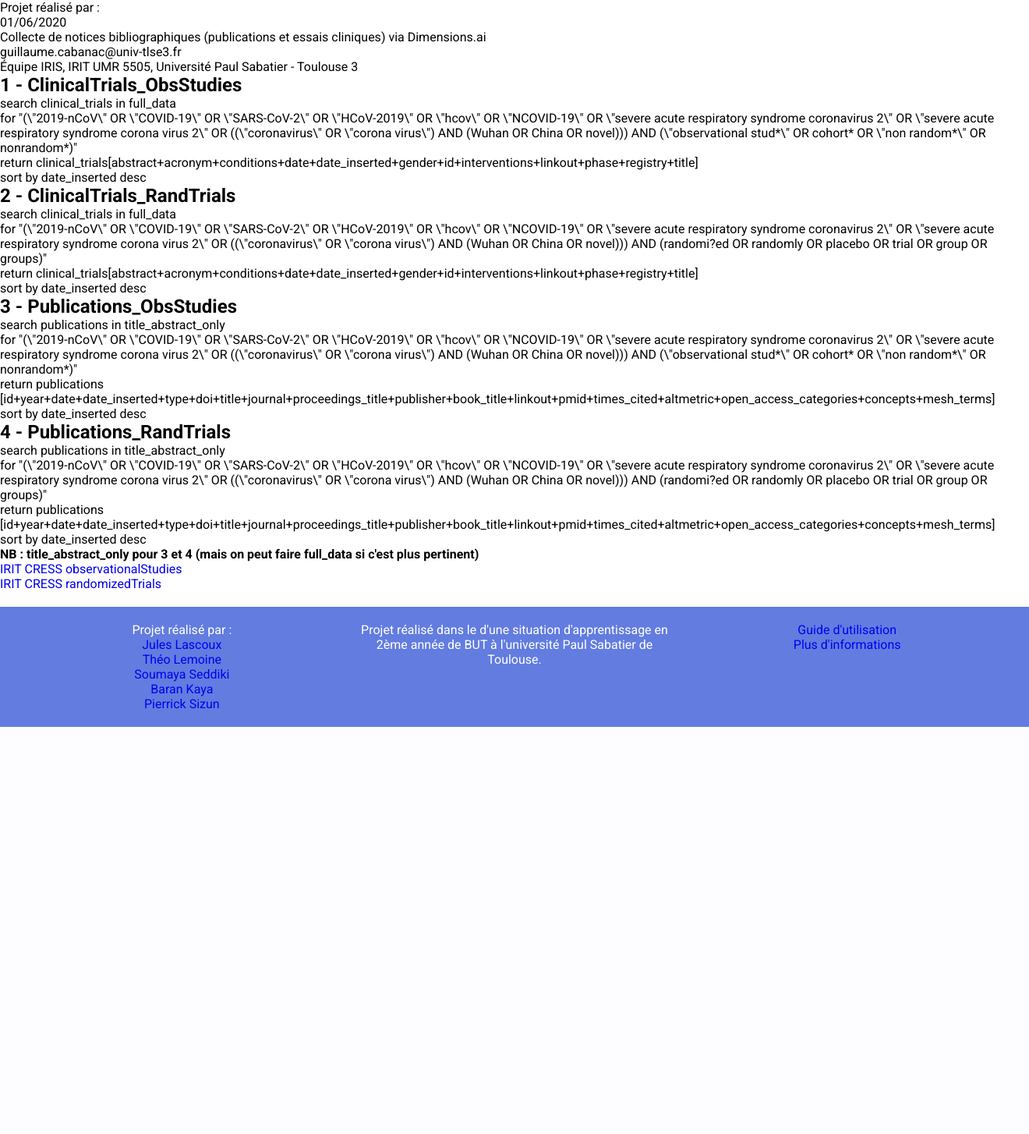
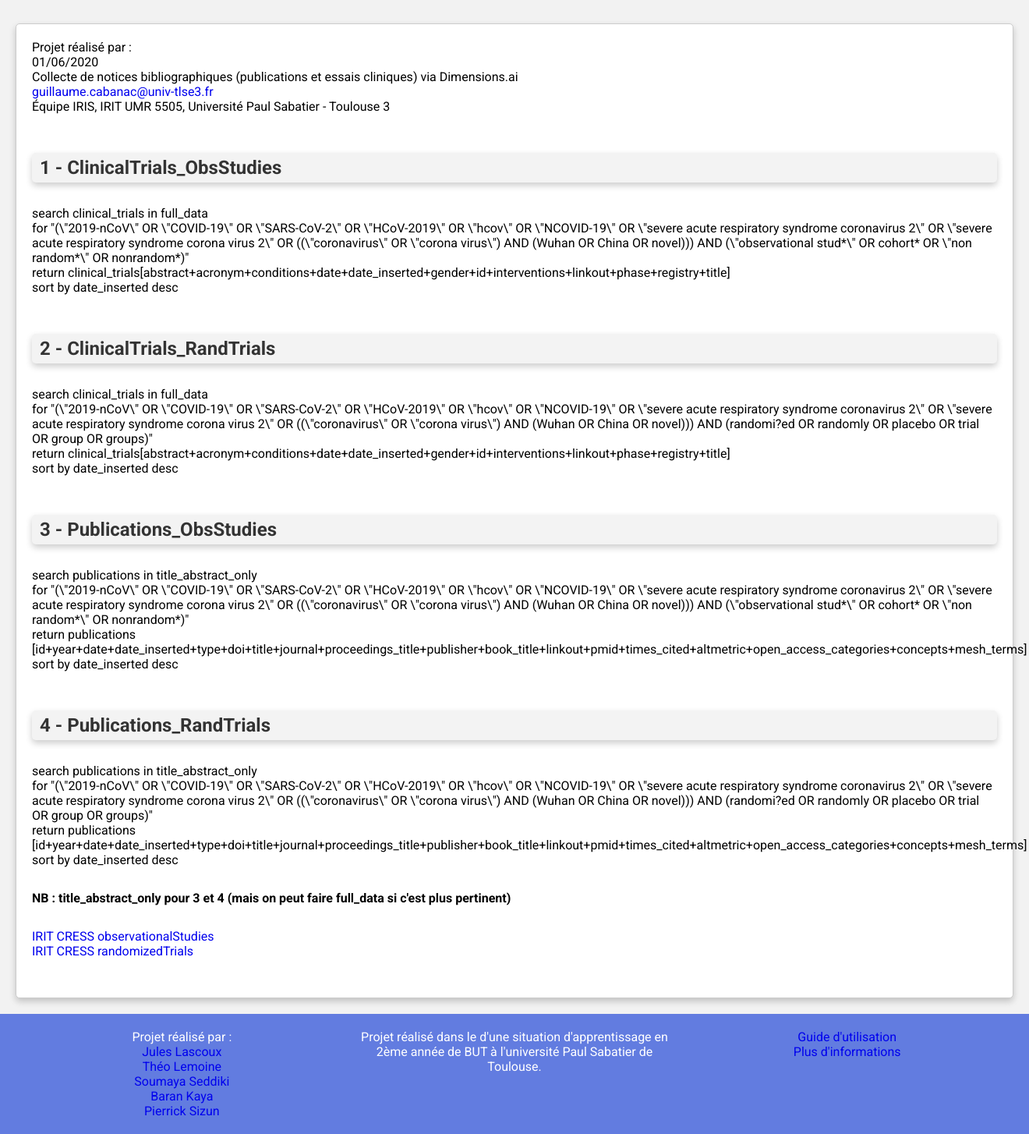
Before and after one commit to JulesLscx/covid_infograph, a Django app: page /readme/ in a window 1320 px wide. Shown: the part 70-1524 px from the top of the page at 78% size. Before the commit the page ends 1002 px from the top, so only its background shows below. Run offline with Django 4.2, Linux system fonts and the light colour scheme.

Commit message:
remove all unused html files add css for more_about

```diff
--- a/covid_infograph/template/html/gendergraph.html
+++ /dev/null
@@ -1,4 +0,0 @@
-{% load static %}
-<meta name="viewport" content="width=device-width, initial-scale=1.0">
-<link rel="stylesheet" href="{% static './css/style.css' %}">
-<title>Dashboard</title>
--- a/covid_infograph/template/html/grah_theo.html
+++ /dev/null
@@ -1,5 +0,0 @@
-{% block content %}
-
-{{ phasegraph|safe }}
-
-{% endblock %}
--- a/covid_infograph/template/html/graph.html
+++ /dev/null
@@ -1,4 +0,0 @@
-{% load static %}
-<meta name="viewport" content="width=device-width, initial-scale=1.0">
-<link rel="stylesheet" href="{% static './css/style.css' %}">
-<title>Dashboard</title>
--- a/covid_infograph/template/html/graph_gender.html
+++ /dev/null
@@ -1,5 +0,0 @@
-{% block content %}
-
-{{ genregraph |safe }}
-
-{% endblock %}
--- a/covid_infograph/template/html/graph_interventions.html
+++ /dev/null
@@ -1,5 +0,0 @@
-{% block content %}
-
-{{ interventionsgraph |safe }}
-
-{% endblock %}
--- a/covid_infograph/template/html/graph_registry.html
+++ /dev/null
@@ -1,5 +0,0 @@
-{% block content %}
-
-{{ registrygraph|safe }}
-
-{% endblock %}
--- a/covid_infograph/template/html/more_about.html
+++ b/covid_infograph/template/html/more_about.html
@@ -1,5 +1,89 @@
 {% load static %}
 <link rel="stylesheet" href="{% static './css/style.css' %}">
+<style>
+    * {
+        padding: 0;
+        margin: 0;
+        box-sizing: border-box;
+        text-decoration: none;
+        list-style: none;
+        font-family: 'Roboto', sans-serif;
+    }
+
+    header,
+    footer {
+        margin: 0;
+    }
+
+    /*.sous-bloc:hover {
+    background-color: lightgray;
+    margin: 0;
+
+  }*/
+
+    h2 {
+        background-color: #f3f3f3;
+        border-radius: 5px;
+    }
+
+    .bloc-info {
+        display: flex;
+        flex-direction: column;
+        box-shadow: 0 4px 8px 0 rgba(0, 0, 0, 0.2);
+        border-radius: 5px;
+        border: 1px solid #ccc;
+    }
+
+    /* Style pour le corps de la page */
+    body {
+        font-family: Arial, sans-serif;
+        background-color: #f2f2f2;
+
+    }
+
+    /* Style pour la navigation */
+    .bloc-info {
+        background-color: #fff;
+        display: flex;
+        justify-content: space-between;
+        padding: 20px;
+        margin-right: 20px;
+        margin-left: 20px;
+        margin-top: 30px;
+
+    }
+
+    /* Style pour les titres de section */
+    h2 {
+        color: #333;
+        font-size: 24px;
+        margin-top: 20px;
+        padding: 5px 10px;
+        box-shadow: 0 4px 8px 0 rgba(0, 0, 0, 0.2);
+        margin-bottom: 30px;
+    }
+
+    /* Style pour les paragraphes */
+    body>p {
+        color: #555;
+        font-size: 16px;
+        line-height: 1.5;
+    }
+
+    /* Style pour les liens */
+    body>a {
+        color: #008CBA;
+        text-decoration: none;
+    }
+
+    a:hover {
+        text-decoration: underline;
+    }
+
+    .bloc-info>div {
+        margin-bottom: 30px;
+    }
+</style>
 <meta name="viewport" content="width=device-width, initial-scale=1.0">
 {% include 'accueil.html' %}
 
@@ -11,7 +95,7 @@
         <ul>
             <li> 01/06/2020 </li>
             <li>Collecte de notices bibliographiques (publications et essais cliniques) via Dimensions.ai </li>
-            <li> guillaume.cabanac@univ-tlse3.fr </li>
+            <li> <a href="mailto:guillaume.cabanac@univ-tlse3.fr">guillaume.cabanac@univ-tlse3.fr</a></li>
             <li> Équipe IRIS, IRIT UMR 5505, Université Paul Sabatier - Toulouse 3</li>
         </ul>
     </div>
--- a/covid_infograph/template/html/phasegraph.html
+++ /dev/null
@@ -1,4 +0,0 @@
-{% load static %}
-<meta name="viewport" content="width=device-width, initial-scale=1.0">
-<link rel="stylesheet" href="{% static './css/style.css' %}">
-<title>Dashboard</title>
--- a/covid_infograph/template/html/registrygraph.html
+++ /dev/null
@@ -1,4 +0,0 @@
-{% load static %}
-<meta name="viewport" content="width=device-width, initial-scale=1.0">
-<link rel="stylesheet" href="{% static './css/style.css' %}">
-<title>Dashboard</title>
--- a/covid_infograph/template/html/test_chat.html
+++ /dev/null
@@ -1,5 +0,0 @@
-{% block content %}
-
-{{ chart|safe }}
-
-{% endblock %}
```
Also changed, not shown: covid_infograph/settings.py (+1 -8 lines), covid_infograph/template/html/clasConcepts_graph.html (deleted, +0 -11 lines), covid_infograph/template/html/search_page.html (deleted, +0 -10 lines), covid_infograph/template/html/tables.html (deleted, +0 -101 lines), covid_infograph/template/html/upload.html (deleted, +0 -10 lines).
